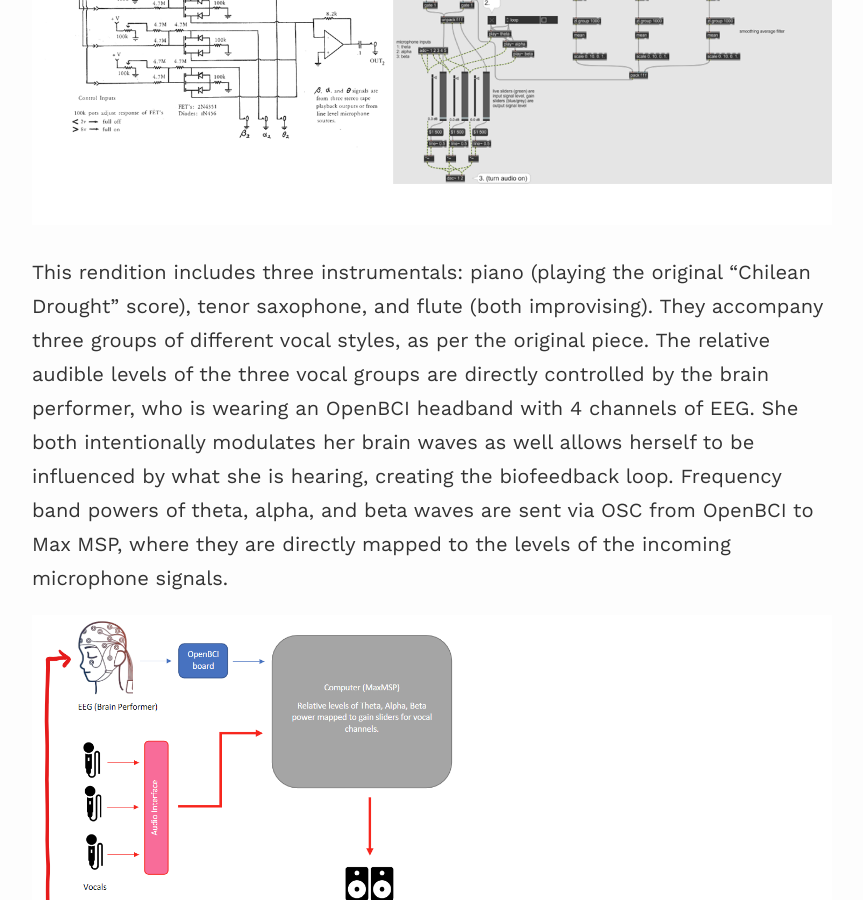
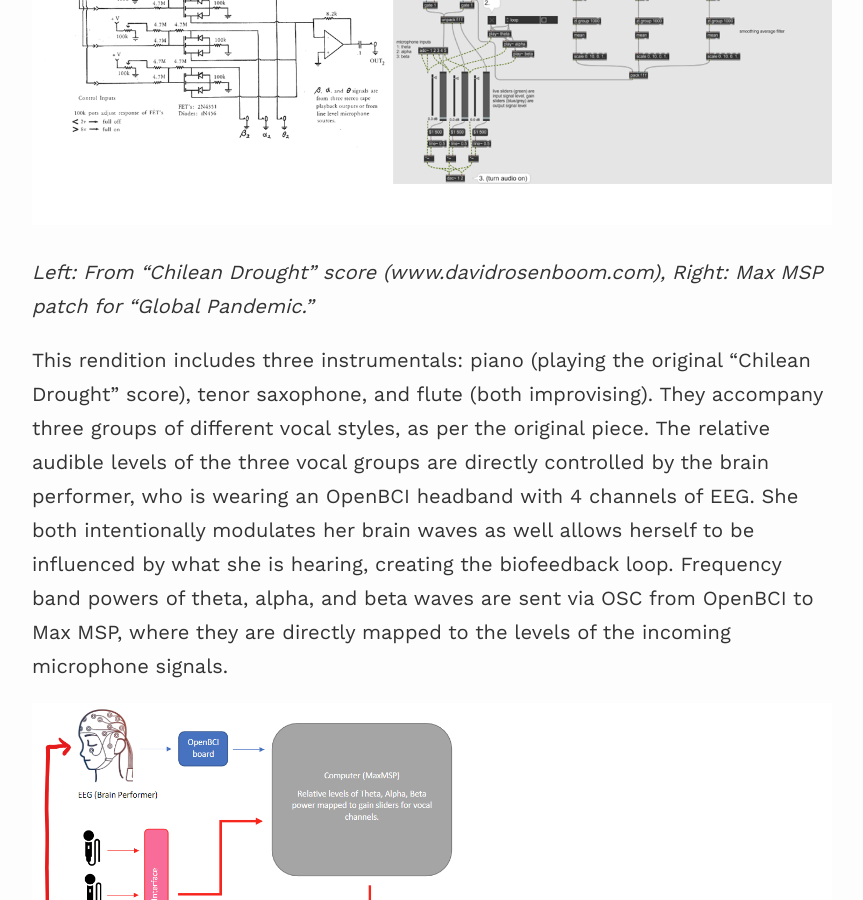
Before and after one commit to smehdizadeh/smehdizadeh.github.io, a Jekyll site: the page built from _projects/01_project.md, in a window 1280 px wide and 900 px high, scrolled down 1596 px. Shown: the whole window, without its empty margins (208-1071 px from the left). Built offline with Jekyll 4.4.1, drawn with Linux system fonts in a browser that asks for light colours; nearby versions of some CDN libraries.

Commit message:
Update 01_project.md

```diff
--- a/_projects/01_project.md
+++ b/_projects/01_project.md
@@ -15,6 +15,8 @@ description: A modern rendition of "Chilean Drought"
 "Global Pandemic" is an EEG biofeedback performance. The goal of this piece was to create a modern rendition of Jacqueline Humbert's and [David Rosenboom's 1970s “Chilean Drought,”](https://www.youtube.com/watch?v=fvt_MKBhSNs) that is not only current in terms of the technological implementation, but that also addresses a current subject matter. While the original piece references Chile's Great Drought of the late 60s and was realized through extensive analog hardware, "Global Pandemic" was written about the COVID-19 pandemic and utilizes an OpenBCI EEG headband and Max MSP patch.
 
 ![chilean drought](/assets/images/chilean_drought2.png)
+
+<i> Left: From "Chilean Drought" score (www.davidrosenboom.com), Right: Max MSP patch for "Global Pandemic." </i>
 
 This rendition includes three instrumentals: piano (playing the original "Chilean Drought" score), tenor saxophone, and flute (both improvising). They accompany three groups of different vocal styles, as per the original piece. The relative audible levels of the three vocal groups are directly controlled by the brain performer, who is wearing an OpenBCI headband with 4 channels of EEG. She both intentionally modulates her brain waves as well allows herself to be influenced by what she is hearing, creating the biofeedback loop. Frequency band powers of theta, alpha, and beta waves are sent via OSC from OpenBCI to Max MSP, where they are directly mapped to the levels of the incoming microphone signals.
 
```
